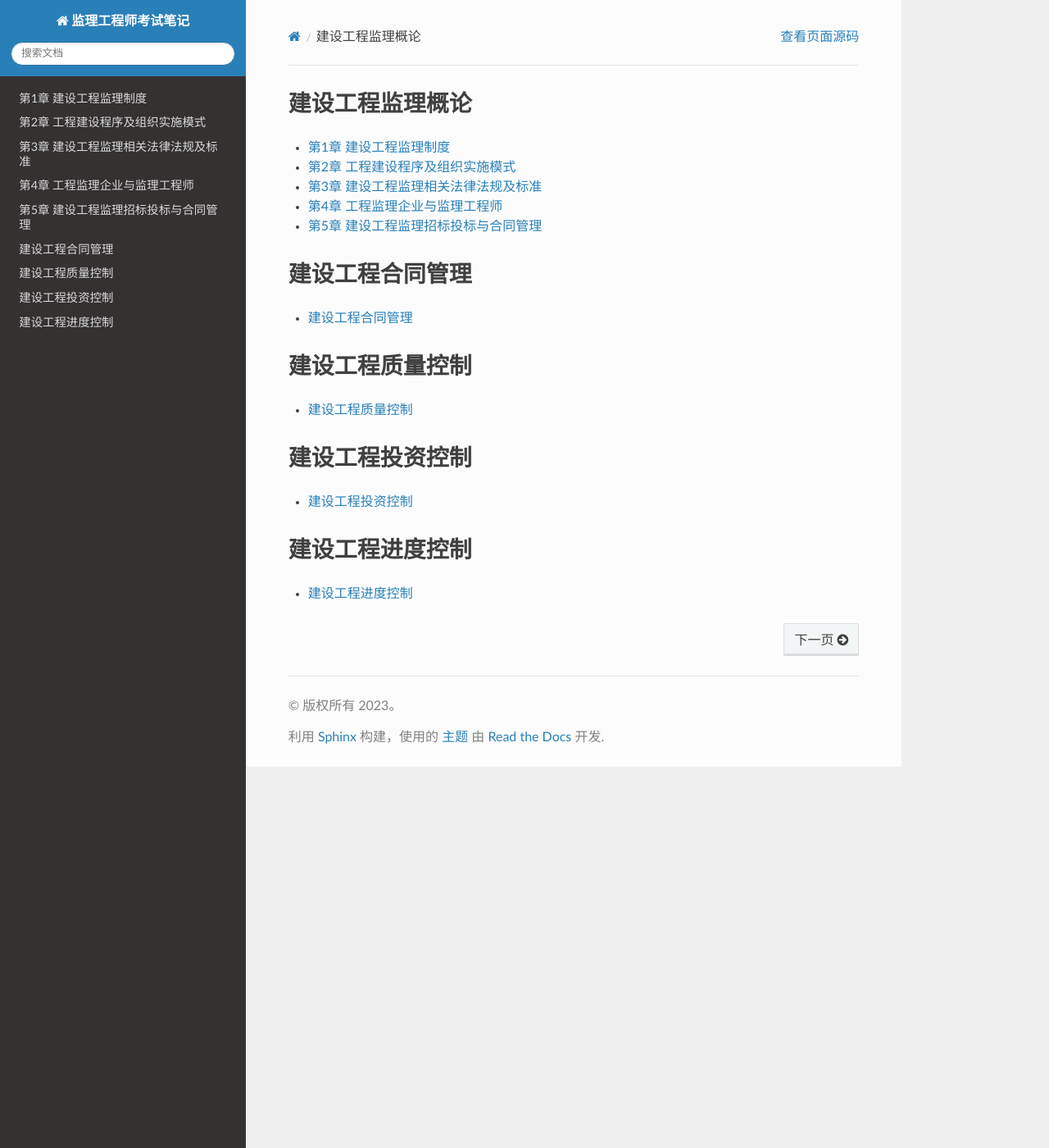
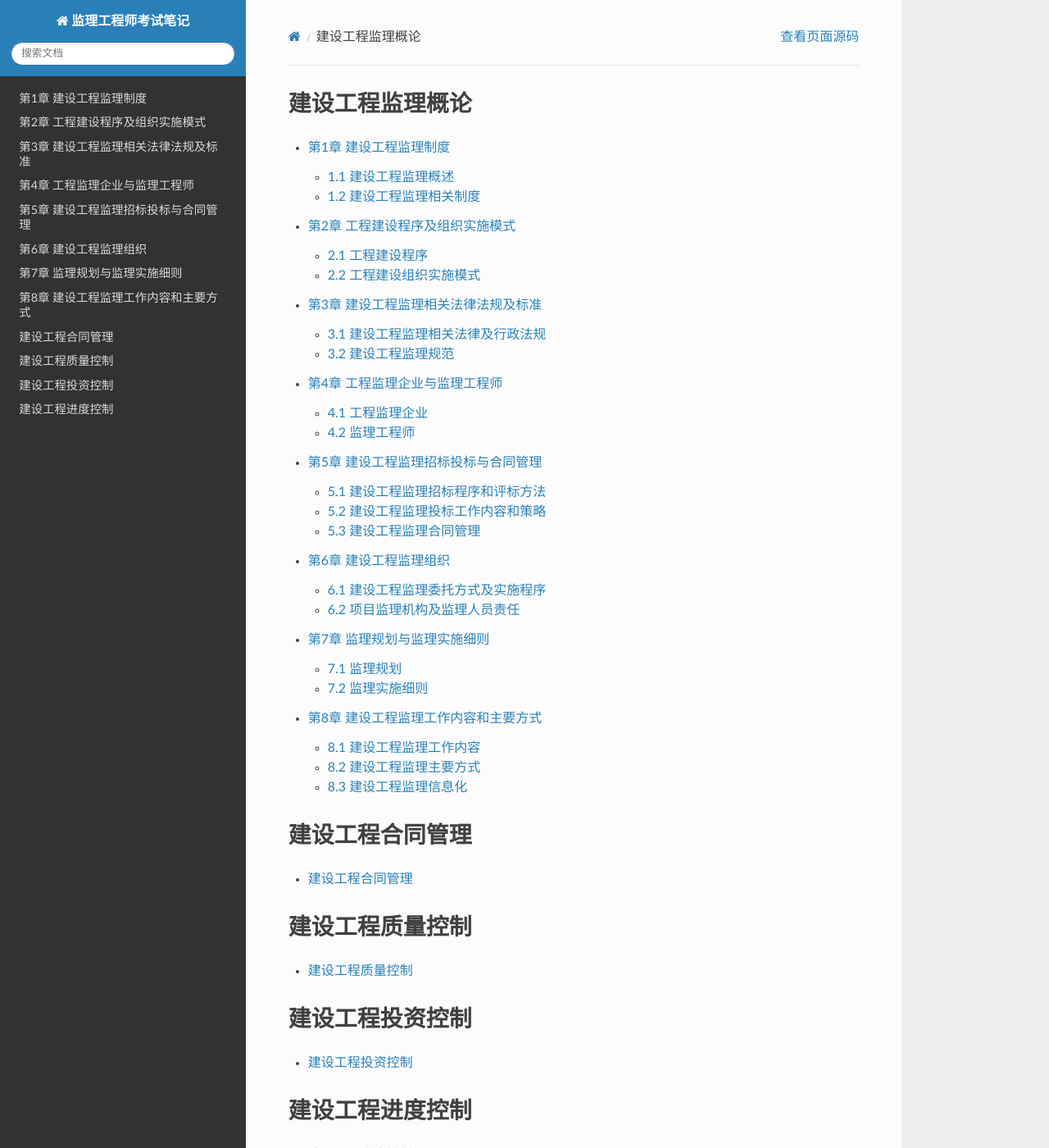
Before and after one commit to zyy11/SupervisorNotes, a Sphinx documentation site: the page built from source/index.rst, in a window 1280 px wide and 1400 px high. Shown: the whole window at 82% size. Built offline with Sphinx 7.4.7 and the Read the Docs theme 2.0.0, drawn with Linux system fonts in a browser that asks for light colours.

Commit message:
index structure

```diff
--- a/source/index.rst
+++ b/source/index.rst
@@ -6,13 +6,16 @@
 建设工程监理概论
 =================================
 .. toctree::
-   :maxdepth: 1
+   :maxdepth: 2
 
    docs/建设工程监理概论/第1章 建设工程监理制度/index
    docs/建设工程监理概论/第2章 工程建设程序及组织实施模式/index
    docs/建设工程监理概论/第3章 建设工程监理相关法律法规及标准/index
    docs/建设工程监理概论/第4章 工程监理企业与监理工程师/index
    docs/建设工程监理概论/第5章 建设工程监理招标投标与合同管理/index
+   docs/建设工程监理概论/第6章 建设工程监理组织/index
+   docs/建设工程监理概论/第7章 监理规划与监理实施细则/index
+   docs/建设工程监理概论/第8章 建设工程监理工作内容和主要方式/index
 
 建设工程合同管理
 =================================
```
